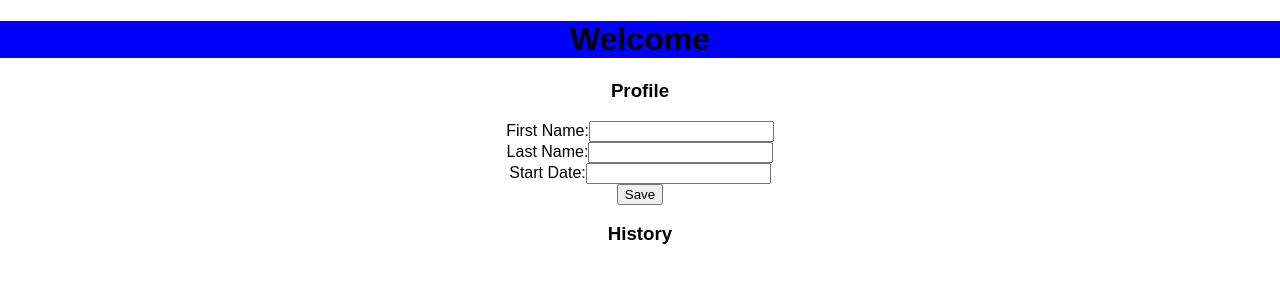
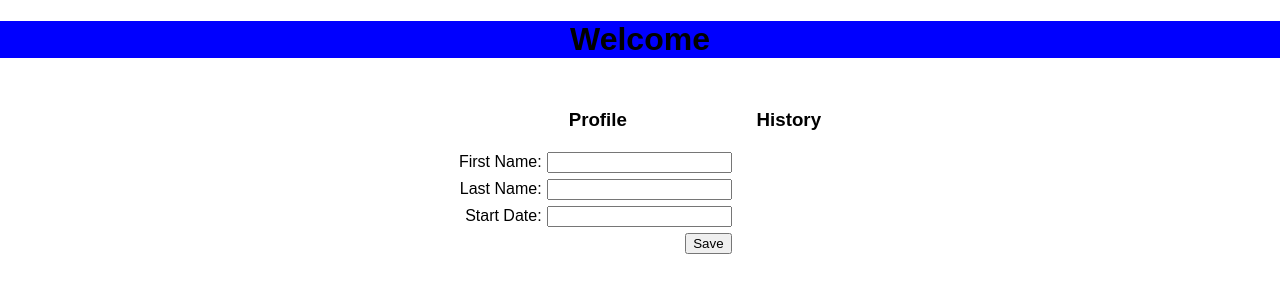
Before and after one commit to JonathanRys/hmh_code_test, a React (Create React App) app: page / in a window 1280 px wide. Shown: the top 300 px of the page. Built offline with nearby package versions, Linux system fonts and the light colour scheme.

Commit message:
Refactor and organize code

```diff
--- a/src/App.js
+++ /dev/null
@@ -1,37 +0,0 @@
-import React, { Component } from 'react';
-import './App.css';
-
-import Header from './Header'
-import Profile from './Profile'
-import History from './History'
-
-import { connect } from 'react-redux'
-
-const mapStateToProps = (data) => {
-  return data
-}
-
-class App extends Component {
-  constructor(props) {
-    super(props)
-
-    this.state = {
-      data: {},
-      history: []
-    }
-  }
-
-  render() {
-    return (
-      <div className="App">
-        <Header { ...this.props.store.getState().data } />
-        <div className="content">
-          <Profile store={this.props.store} />
-          <History { ...this.props.store.getState() } />
-        </div>
-      </div>
-    );
-  }
-}
-
-export default connect(mapStateToProps)(App)
--- /dev/null
+++ b/src/App/App.js
@@ -0,0 +1,41 @@
+import React, { Component } from 'react';
+import './App.css';
+
+import Header from '../Header/Header'
+import Profile from '../Profile/Profile'
+import History from '../History/History'
+
+import { connect } from 'react-redux'
+
+const mapStateToProps = data => data
+
+const updateUser = data => {
+  return {
+    type: "UPDATE_HISTORY",
+    ...data
+  }
+}
+
+const mapDispatchToProps = (dispatch) => {
+  return {
+    onClick: data => {
+      dispatch(updateUser(data))
+    }
+  }
+}
+
+class App extends Component {
+  render() {
+    return (
+      <div className="App">
+        <Header name={this.props.store.getState().data.firstName} />
+        <div className="content">
+          <Profile onClick={this.props.onClick} />
+          <History history={this.props.store.getState().history} />
+        </div>
+      </div>
+    );
+  }
+}
+
+export default connect(mapStateToProps, mapDispatchToProps)(App)
--- a/src/Header.js
+++ b/src/Header/Header.js
@@ -1,19 +1,19 @@
 import React, { Component } from 'react'
-import './header.css'
+import './Header.css'
 import PropTypes from 'prop-types'
 
 class Header extends Component {
     render() {
         return (
             <div className="header">
-                <h1>{this.props.firstName ? `Hello ${this.props.firstName}` : "Welcome"}</h1>
+                <h1>{this.props.name ? `Hello ${this.props.name}` : "Welcome"}</h1>
             </div>
         )
     }
 }
 
 Header.propTypes = {
-    firstName: PropTypes.string
+    name: PropTypes.string
 }
 
 export default Header
--- a/src/History.css
+++ b/src/History/History.css
@@ -3,5 +3,3 @@
   padding: 10px;
   vertical-align: top;
 }
-
-s
--- a/src/History.js
+++ b/src/History/History.js
@@ -1,5 +1,7 @@
 import React, { Component } from 'react'
 import PropTypes from 'prop-types'
+
+import './History.css'
 
 class History extends Component {
     render() {
--- a/src/Profile.js
+++ b/src/Profile/Profile.js
@@ -1,7 +1,7 @@
 import React, { Component } from 'react'
 import PropTypes from 'prop-types'
 
-import { connect } from 'react-redux'
+import './Profile.css'
 
 class Profile extends Component {
     constructor(props) {
@@ -26,11 +26,7 @@ class Profile extends Component {
     }
 
     onClick = () => {
-        const action = {
-            type: "UPDATE_HISTORY",
-            ...this.state
-        }
-        this.props.store.dispatch(action)
+        this.props.onClick({ data: this.state.data })
     }
 
     render() {
@@ -47,7 +43,7 @@ class Profile extends Component {
 }
 
 Profile.propTypes = {
-    store: PropTypes.object
+    store: PropTypes.object.isRequired
 }
 
-export default connect()(Profile)
+export default Profile
--- a/src/index.js
+++ b/src/index.js
@@ -1,7 +1,7 @@
 import React from 'react';
 import ReactDOM from 'react-dom';
 import './index.css';
-import App from './App';
+import App from './App/App';
 import registerServiceWorker from './registerServiceWorker';
 
 // Import Redux-related components
@@ -9,10 +9,7 @@ import { Provider } from 'react-redux'
 import { createStore } from 'redux'
 import appReducer from './reducers/app-reducer'
 
-let store = createStore(appReducer, {
-    data: {},
-    history: []
-})
+let store = createStore(appReducer)
 
 ReactDOM.render(
     (
--- a/src/reducers/app-reducer.js
+++ b/src/reducers/app-reducer.js
@@ -1,10 +1,13 @@
-const appReducer = (state = {}, action) => {
-    switch(action.type) {
+const appReducer = (state = {
+    data: {},
+    history: []
+}, action) => {
+    switch (action.type) {
         case 'UPDATE_HISTORY':
-        return Object.assign({}, state, {
-            history: state.history.concat(state.data),
-            data: action.data,
-          })
+            return Object.assign({}, state, {
+                history: state.history.concat(state.data),
+                data: action.data,
+            })
         default:
             return state;
     }
```
Also changed, not shown: src/App/App.css (renamed from src/App.css), src/Header/Header.css (renamed from src/Header.css), src/Profile/Profile.css (renamed from src/Profile.css), 1 other file (tests, documents, lock files or other folders).
